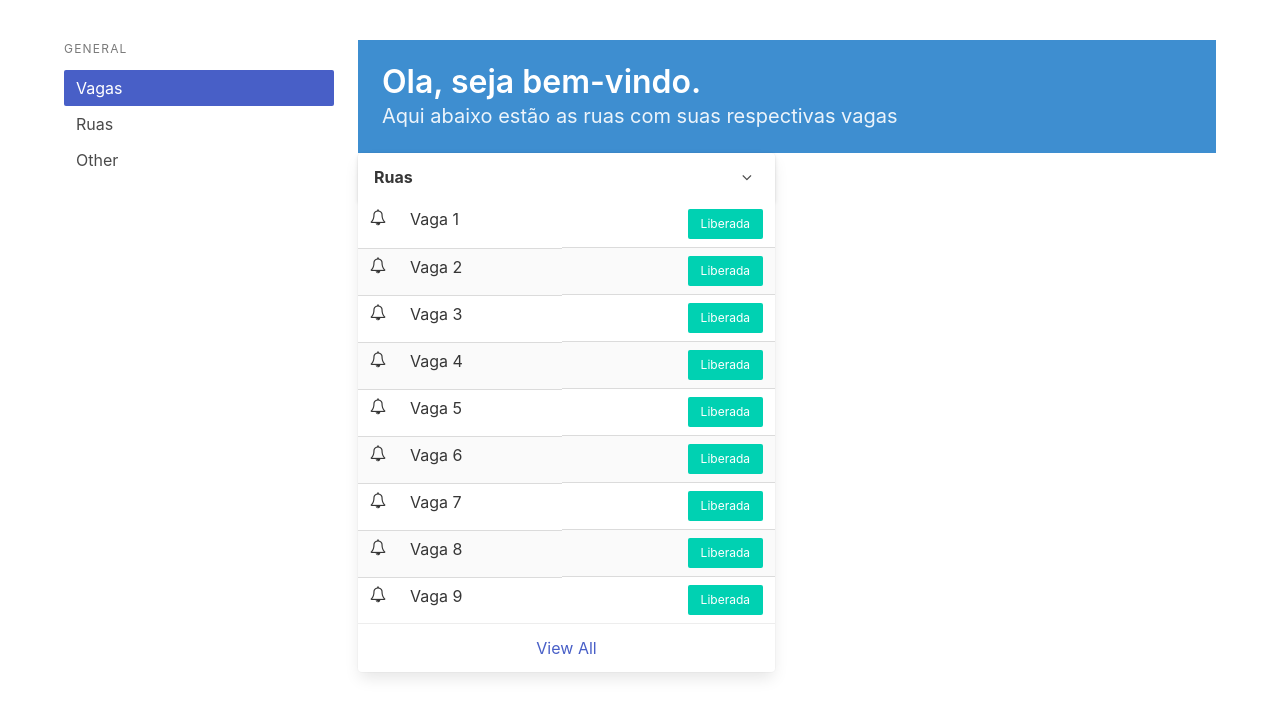
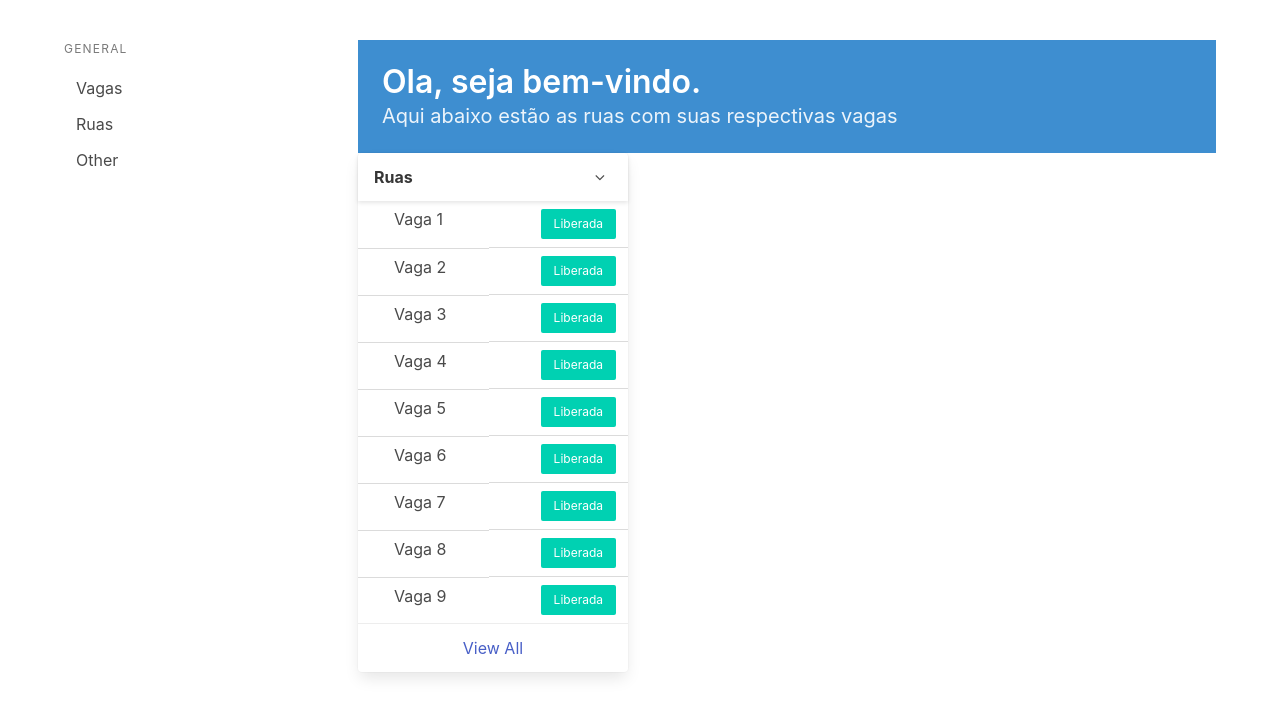
Before and after one commit to FiilipeQuerino/easy-parking, a PHP site: page / in a window 1280 px wide. Shown: the top 717 px of the page. Run offline with PHP 8.4, Linux system fonts and the light colour scheme.

Commit message:
alterações nos padrões

```diff
--- a/index.html
+++ b/index.html
@@ -21,7 +21,7 @@
                         General
                     </p>
                     <ul class="menu-list">
-                        <li><a class="is-active">Vagas</a></li>
+                        <li><a href="src/vagas/index.php">Vagas</a></li>
                         <li><a>Ruas</a></li>
                         <li><a>Other</a></li>
                     </ul>
@@ -41,8 +41,8 @@
                         </div>
                     </div>
                 </section>
-                <div class="columns">
-                    <div class="column is-6">
+                <div class="columns is-multiline">
+                    <div class="column is-one-third">
                         <div class="card events-card">
                             <header class="card-header">
                                 <p class="card-header-title">
@@ -56,50 +56,50 @@
                             </header>
                             <div class="card-table">
                                 <div class="content">
-                                    <table class="table is-fullwidth is-striped">
+                                    <table class="is-striped">
                                         <tbody>
                                             <tr>
-                                                <td width="5%"><i class="fa fa-bell-o"></i></td>
+                                                <td width="5%"></td>
                                                 <td>Vaga 1</td>
                                                 <td class="level-right"><a class="button is-small is-primary" href="#">Liberada</a></td>
                                             </tr>
                                             <tr>
-                                                <td width="5%"><i class="fa fa-bell-o"></i></td>
+                                                <td width="5%"></td>
                                                 <td>Vaga 2</td>
                                                 <td class="level-right"><a class="button is-small is-primary" href="#">Liberada</a></td>
                                             </tr>
                                             <tr>
-                                                <td width="5%"><i class="fa fa-bell-o"></i></td>
+                                                <td width="5%"></td>
                                                 <td>Vaga 3</td>
                                                 <td class="level-right"><a class="button is-small is-primary" href="#">Liberada</a></td>
                                             </tr>
                                             <tr>
-                                                <td width="5%"><i class="fa fa-bell-o"></i></td>
+                                                <td width="5%"></td>
                                                 <td>Vaga 4</td>
                                                 <td class="level-right"><a class="button is-small is-primary" href="#">Liberada</a></td>
                                             </tr>
                                             <tr>
-                                                <td width="5%"><i class="fa fa-bell-o"></i></td>
+                                                <td width="5%"></td>
                                                 <td>Vaga 5</td>
                                                 <td class="level-right"><a class="button is-small is-primary" href="#">Liberada</a></td>
                                             </tr>
                                             <tr>
-                                                <td width="5%"><i class="fa fa-bell-o"></i></td>
+                                                <td width="5%"></td>
                                                 <td>Vaga 6</td>
                                                 <td class="level-right"><a class="button is-small is-primary" href="#">Liberada</a></td>
                                             </tr>
                                             <tr>
-                                                <td width="5%"><i class="fa fa-bell-o"></i></td>
+                                                <td width="5%"></td>
                                                 <td>Vaga 7</td>
                                                 <td class="level-right"><a class="button is-small is-primary" href="#">Liberada</a></td>
                                             </tr>
                                             <tr>
-                                                <td width="5%"><i class="fa fa-bell-o"></i></td>
+                                                <td width="5%"></td>
                                                 <td>Vaga 8</td>
                                                 <td class="level-right"><a class="button is-small is-primary" href="#">Liberada</a></td>
                                             </tr>
                                             <tr>
-                                                <td width="5%"><i class="fa fa-bell-o"></i></td>
+                                                <td width="5%"></td>
                                                 <td>Vaga 9</td>
                                                 <td class="level-right"><a class="button is-small is-primary" href="#">Liberada</a></td>
                                             </tr>
--- a/src/cidades/index.html
+++ b/src/cidades/index.php
@@ -21,9 +21,9 @@
                         General
                     </p>
                     <ul class="menu-list">
-                        <li><a href="../vagas/index.html">Vagas</a></li>
-                        <li><a href="../ruas/index.html">Ruas</a></li>
-                        <li><a href="index.html">Cidades</a></li>
+                        <li><a href="../vagas/index.php">Vagas</a></li>
+                        <li><a href="../ruas/index.php">Ruas</a></li>
+                        <li><a class="is-active" href="index.php">Cidades</a></li>
                     </ul>
 
                 </aside>
--- a/src/ruas/index.html
+++ b/src/ruas/index.php
@@ -21,9 +21,9 @@
                         General
                     </p>
                     <ul class="menu-list">
-                        <li><a href="../vagas/index.html">Vagas</a></li>
-                        <li><a href="index.html">Ruas</a></li>
-                        <li><a href="../cidades/index.html">Cidades</a></li>
+                        <li><a href="../vagas/index.php">Vagas</a></li>
+                        <li><a class="is-active" href="index.php">Ruas</a></li>
+                        <li><a href="../cidades/index.php">Cidades</a></li>
                     </ul>
 
                 </aside>
--- a/src/vagas/index.html
+++ b/src/vagas/index.php
@@ -21,9 +21,9 @@
                         General
                     </p>
                     <ul class="menu-list">
-                        <li><a href="index.html">Vagas</a></li>
-                        <li><a href="../ruas/index.html">Ruas</a></li>
-                        <li><a href="../cidades/index.html">Cidades</a></li>
+                        <li><a class="is-active" href="index.php">Vagas</a></li>
+                        <li><a href="../ruas/index.php">Ruas</a></li>
+                        <li><a href="../cidades/index.php">Cidades</a></li>
                     </ul>
 
                 </aside>
```
Also changed, not shown: routes/insert.php (added, +11 -0 lines).
